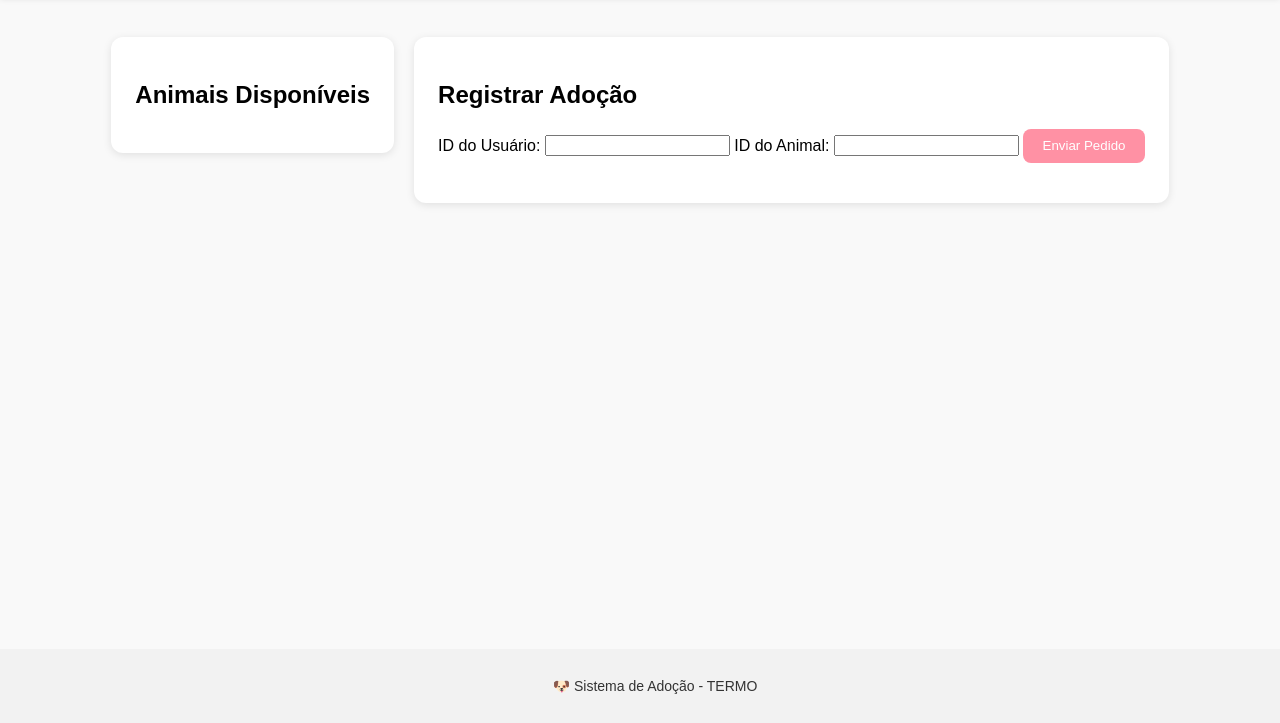
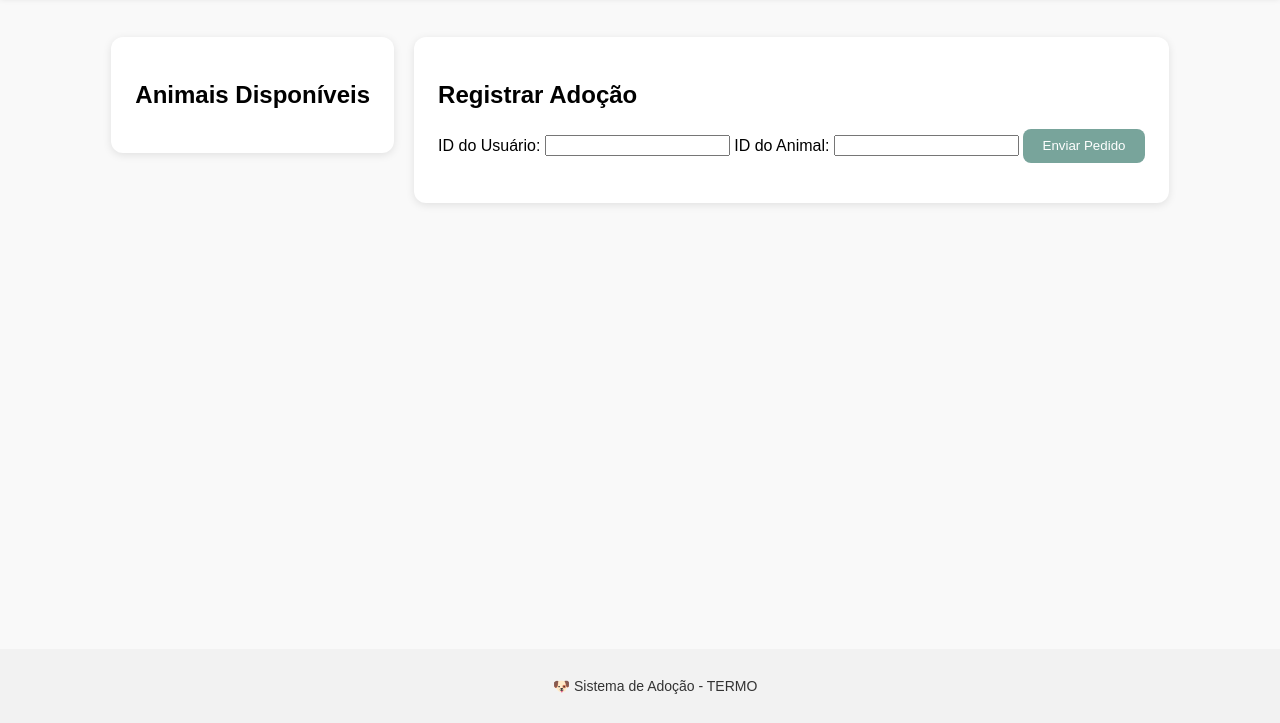
Before and after one commit to stefanynovais/ProjetoAPI, a plain HTML site: page frontend/index.html in a window 1280 px wide. Shown: the part 77-800 px from the top of the page. Drawn offline with Linux system fonts and the light colour scheme; no server answers.

Commit message:
alterando as cores

```diff
--- a/frontend/style.css
+++ b/frontend/style.css
@@ -67,7 +67,7 @@ section {
 }
 
 button {
-    background: #ff91a4;
+    background: #78A49B;
     color: white;
     border: none;
     padding: 0.6rem 1.2rem;
@@ -77,7 +77,7 @@ button {
 }
 
 button:hover {
-    background: #ffb3c1;
+    background: #8B5126;
 }
 
 footer {
```
